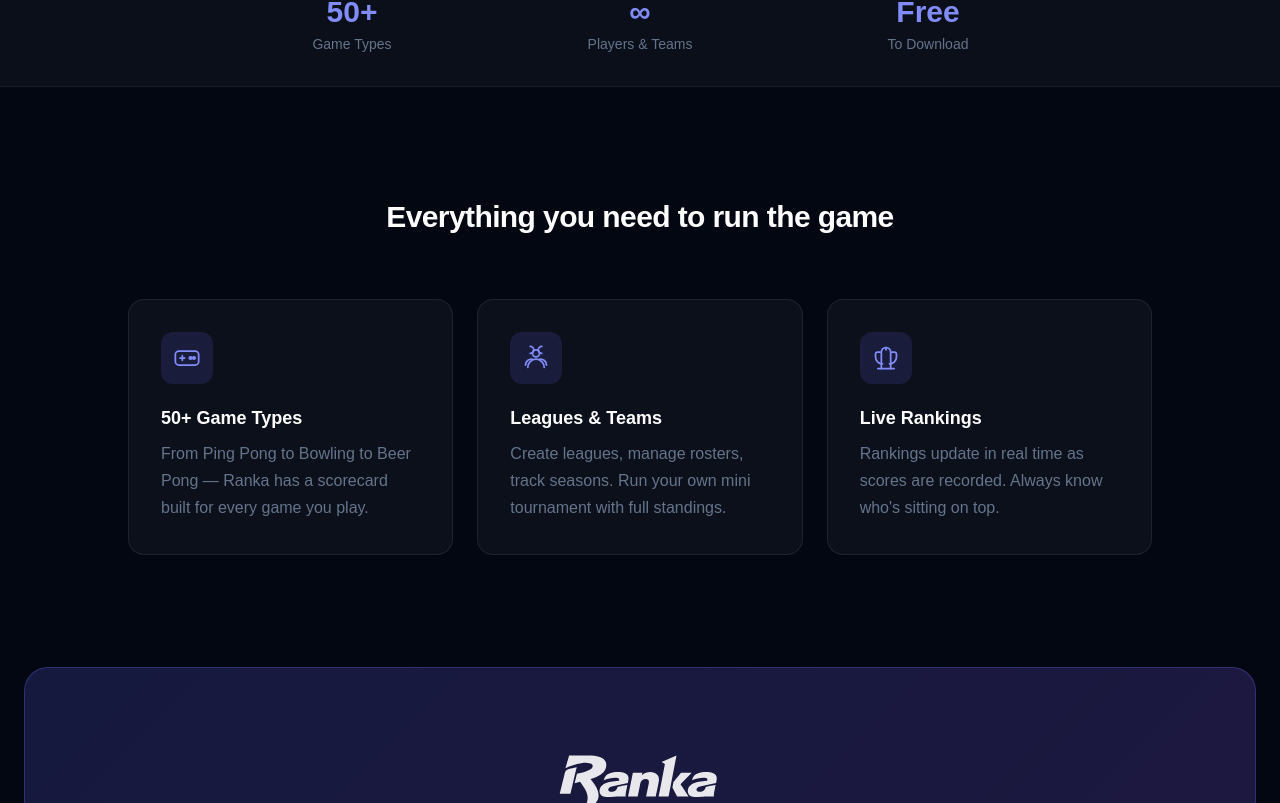
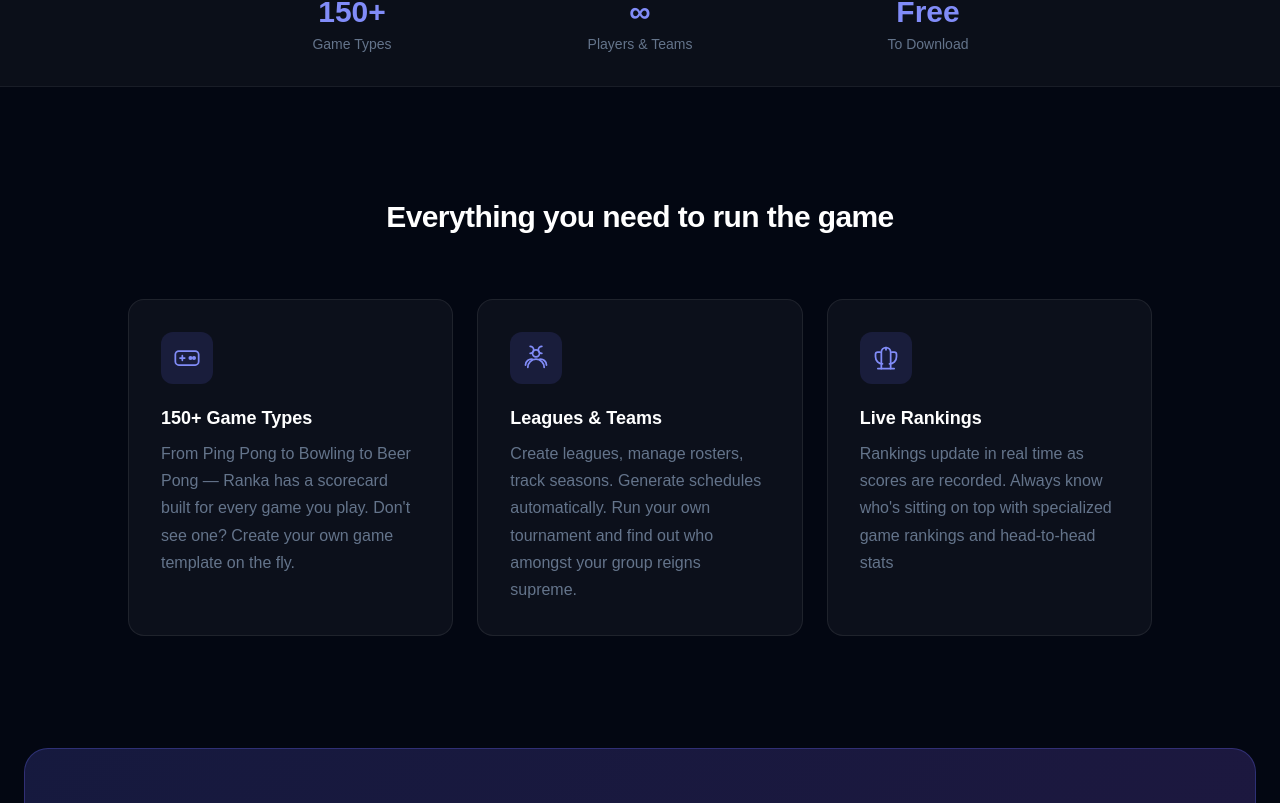
Before and after one commit to burnsmattw/rankaplay, a Next.js app: page / in a window 1280 px wide. Shown: the part 898-1701 px from the top of the page. Built offline with nearby package versions, Linux system fonts and the light colour scheme.

Commit message:
Fix nav to top

```diff
--- a/app/page.tsx
+++ b/app/page.tsx
@@ -81,7 +81,7 @@
       <section style={{ borderTop: "1px solid rgba(255,255,255,0.06)", borderBottom: "1px solid rgba(255,255,255,0.06)", backgroundColor: "rgba(255,255,255,0.03)" }}>
         <div className="max-w-4xl mx-auto px-6 py-8 grid grid-cols-3 text-center gap-4">
           {[
-            { value: "50+", label: "Game Types" },
+            { value: "150+", label: "Game Types" },
             { value: "∞", label: "Players & Teams" },
             { value: "Free", label: "To Download" },
           ].map((s) => (
@@ -110,8 +110,8 @@
                     <circle cx="18" cy="12" r="1" fill="currentColor"/>
                   </svg>
                 ),
-                title: "50+ Game Types",
-                desc: "From Ping Pong to Bowling to Beer Pong — Ranka has a scorecard built for every game you play.",
+                title: "150+ Game Types",
+                desc: "From Ping Pong to Bowling to Beer Pong — Ranka has a scorecard built for every game you play. Don't see one? Create your own game template on the fly.",
               },
               {
                 icon: (
@@ -125,7 +125,7 @@
                   </svg>
                 ),
                 title: "Leagues & Teams",
-                desc: "Create leagues, manage rosters, track seasons. Run your own mini tournament with full standings.",
+                desc: "Create leagues, manage rosters, track seasons. Generate schedules automatically. Run your own tournament and find out who amongst your group reigns supreme.",
               },
               {
                 icon: (
@@ -138,7 +138,7 @@
                   </svg>
                 ),
                 title: "Live Rankings",
-                desc: "Rankings update in real time as scores are recorded. Always know who's sitting on top.",
+                desc: "Rankings update in real time as scores are recorded. Always know who's sitting on top with specialized game rankings and head-to-head stats",
               },
             ].map((f) => (
               <div
```
